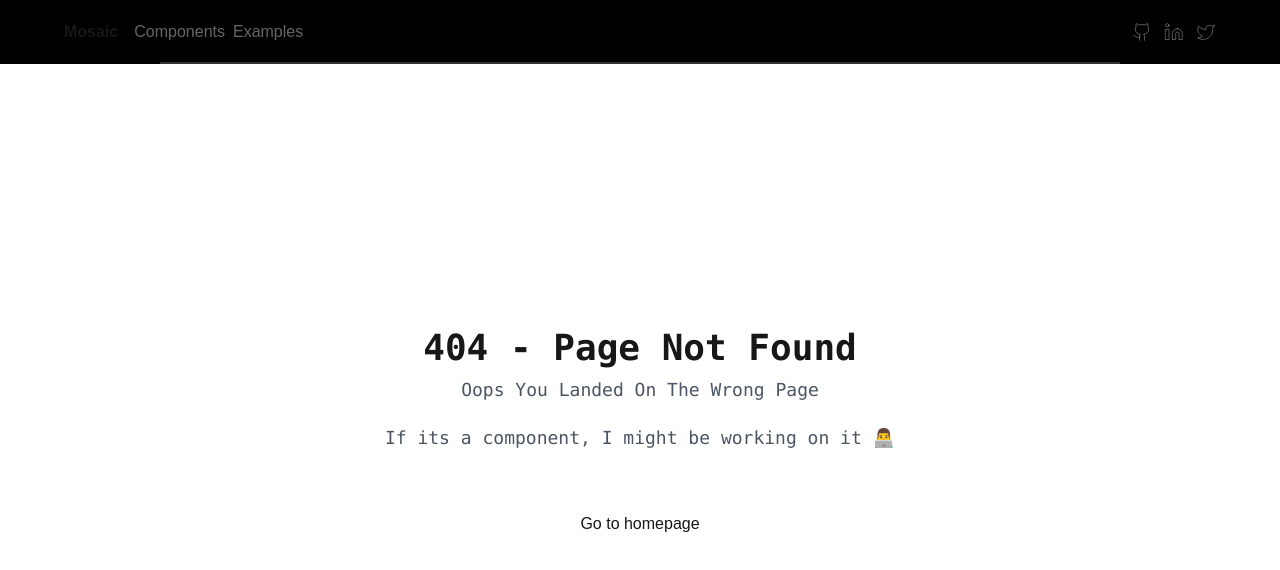
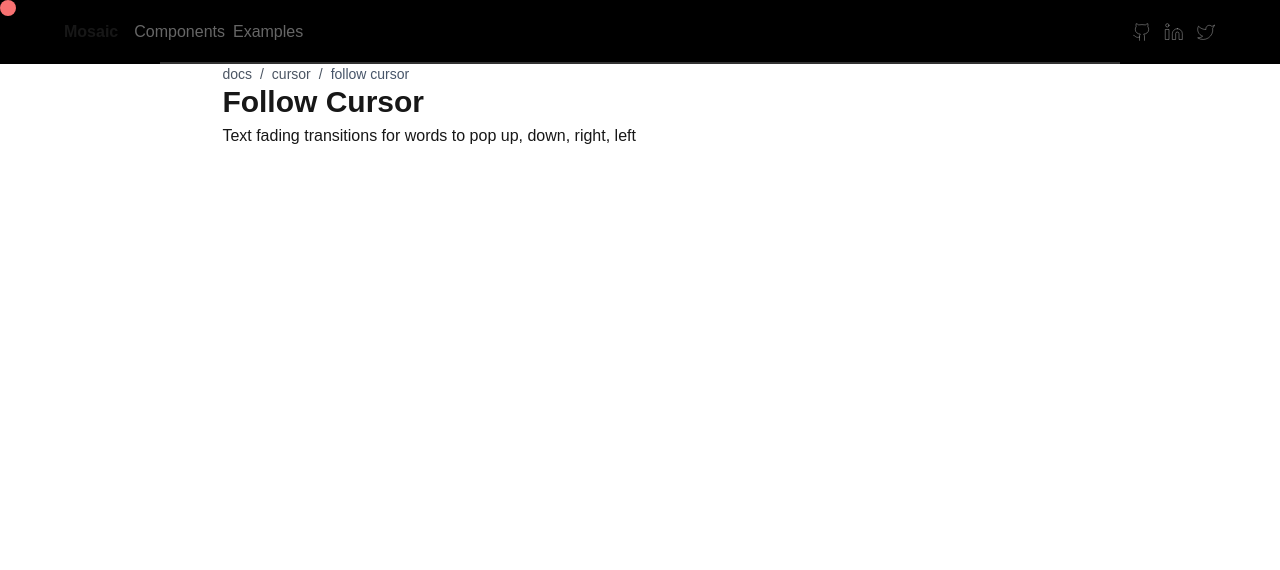
Before and after one commit to aniimessh/mosaic-ui, a Next.js app: page /docs/cursor/follow-cursor in a window 1280 px wide. Before the commit this address had no page. Shown: the top 570 px of the page. Built offline with nearby package versions, Linux system fonts and the light colour scheme; a web font is replaced by a local one; what tailwind-clip-path would draw is missing.

Commit message:
follow cursor developed

```diff
--- /dev/null
+++ b/src/app/(docs)/docs/cursor/follow-cursor/page.tsx
@@ -0,0 +1,24 @@
+import Breadcrumb from "@/components/breadcrumb/breadcrumb";
+import FollowCursor from "@/components/cursor/follow-cursor/page";
+import Tabs from "@/components/tabs/tabs";
+import React from "react";
+
+const FollowCursorPage = () => {
+  return (
+    <div>
+      <Breadcrumb />
+      <section>
+        <h1 className="text-3xl font-semibold">Follow Cursor</h1>
+        <p className="mt-1">
+          Text fading transitions for words to pop up, down, right, left
+        </p>
+      </section>
+
+      <section className="mt-10 space-y-10">
+        <Tabs previewContent={<FollowCursor />} />
+      </section>
+    </div>
+  );
+};
+
+export default FollowCursorPage;
--- a/src/app/(docs)/docs/text/slide-text/page.tsx
+++ b/src/app/(docs)/docs/text/slide-text/page.tsx
@@ -83,6 +83,7 @@ const FadeTextPage = () => {
         <p className="mt-1">
           Text fading transitions for words to pop up, down, right, left
         </p>
+      </section>
 
       <section className="mt-10 space-y-10">
         <Tabs previewContent={<SlideText />} />
@@ -121,7 +122,6 @@ const FadeTextPage = () => {
           </section>
         </section>
       </section>
-      </section>
     </div>
   );
 };
--- a/src/app/(docs)/layout.tsx
+++ b/src/app/(docs)/layout.tsx
@@ -12,7 +12,7 @@ const DocumentationLayout = ({
       <Toaster richColors />
       <Sidebar />
       <div className="px-2  w-full overflow-scroll hideScrollbar ">
-        <div className="lg:w-[calc(100vw-490px)]">{children}</div>
+        <div className="lg:w-[calc(100vw-490px)] ">{children}</div>
       </div>
     </main>
   );
--- a/src/app/layout.tsx
+++ b/src/app/layout.tsx
@@ -38,7 +38,7 @@ export default function RootLayout({
         <Analytics />
         <Navbar />
         {/* Render Sidebar only if not on homepage */}
-        <main className="flex-1 ">{children}</main>
+        <main className="flex-1">{children}</main>
         <BottomBar />
       </body>
     </html>
--- /dev/null
+++ b/src/components/cursor/follow-cursor/page.tsx
@@ -0,0 +1,49 @@
+"use client";
+
+import type React from "react";
+import { useEffect, useState } from "react";
+import gsap from "gsap";
+
+const FollowCursor: React.FC = () => {
+  const [cursorAxis, setCursorAxis] = useState<{ x: number; y: number }>({
+    x: 0,
+    y: 0,
+  });
+
+  useEffect(() => {
+    const handleMouseMove = (event: MouseEvent) => {
+      setCursorAxis({
+        x: event.x,
+        y: event.y,
+      });
+    };
+
+    document.addEventListener("mousemove", handleMouseMove);
+
+    // Cleanup event listener
+    return () => {
+      document.removeEventListener("mousemove", handleMouseMove);
+    };
+  }, []);
+
+  useEffect(() => {
+    // Animate the element to follow the cursor
+    gsap.to("#followcursor", {
+      x: cursorAxis.x,
+      y: cursorAxis.y,
+      duration: 1.5,
+      ease: "expo.out",
+    });
+  }, [cursorAxis]);
+
+  return (
+    <div>
+      <div
+        id="followcursor"
+        className="w-4 h-4 bg-red-400 absolute top-0 left-0 z-50 rounded-full pointer-events-none"
+      />
+    </div>
+  );
+};
+
+export default FollowCursor;
--- a/src/utils/data/index.ts
+++ b/src/utils/data/index.ts
@@ -11,4 +11,8 @@ export const CATEGORIES = [
     name: "Text",
     subcategories: ["Animated Text", "Slide Text"],
   },
+  {
+    name: "Cursor",
+    subcategories: ["Follow Cursor"],
+  },
 ];
```
Lines whose indentation alone changed are shown as unchanged.
